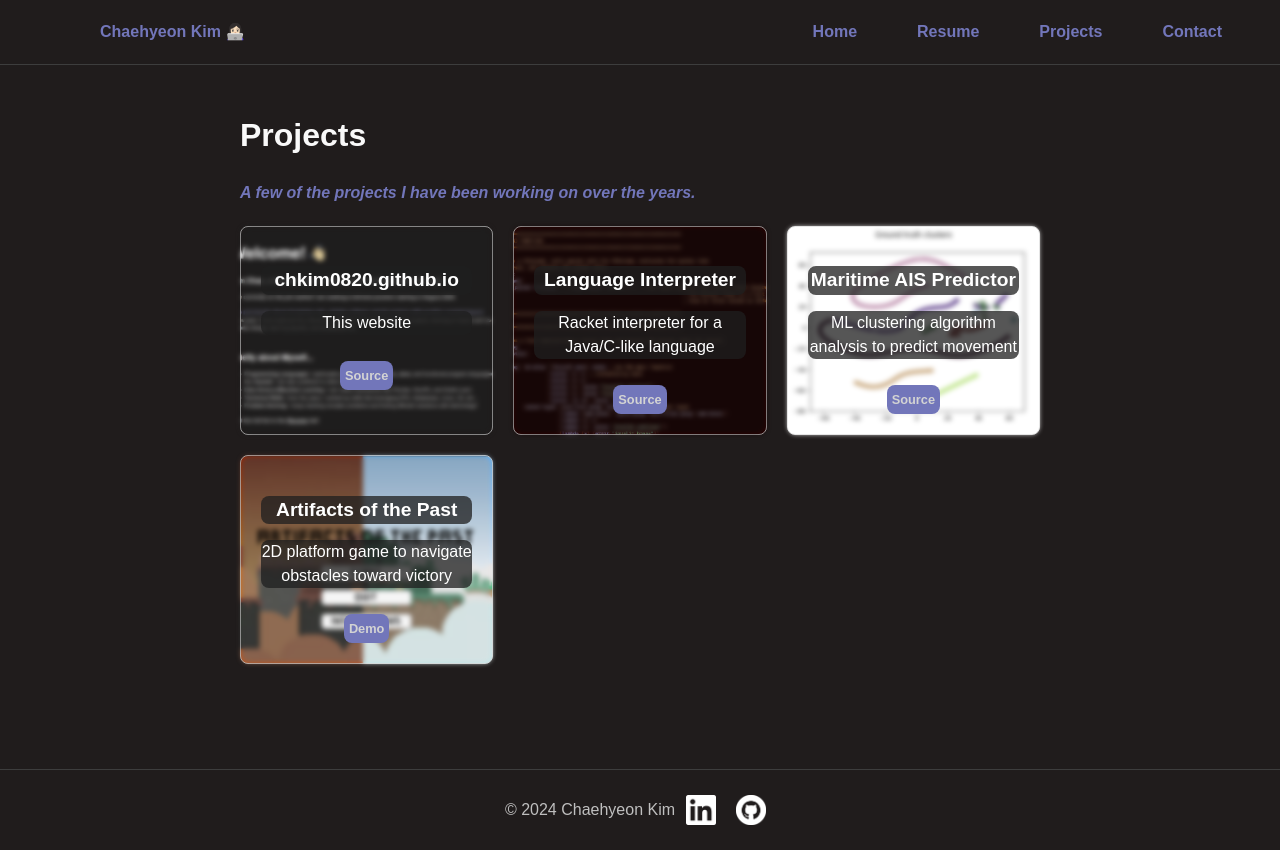
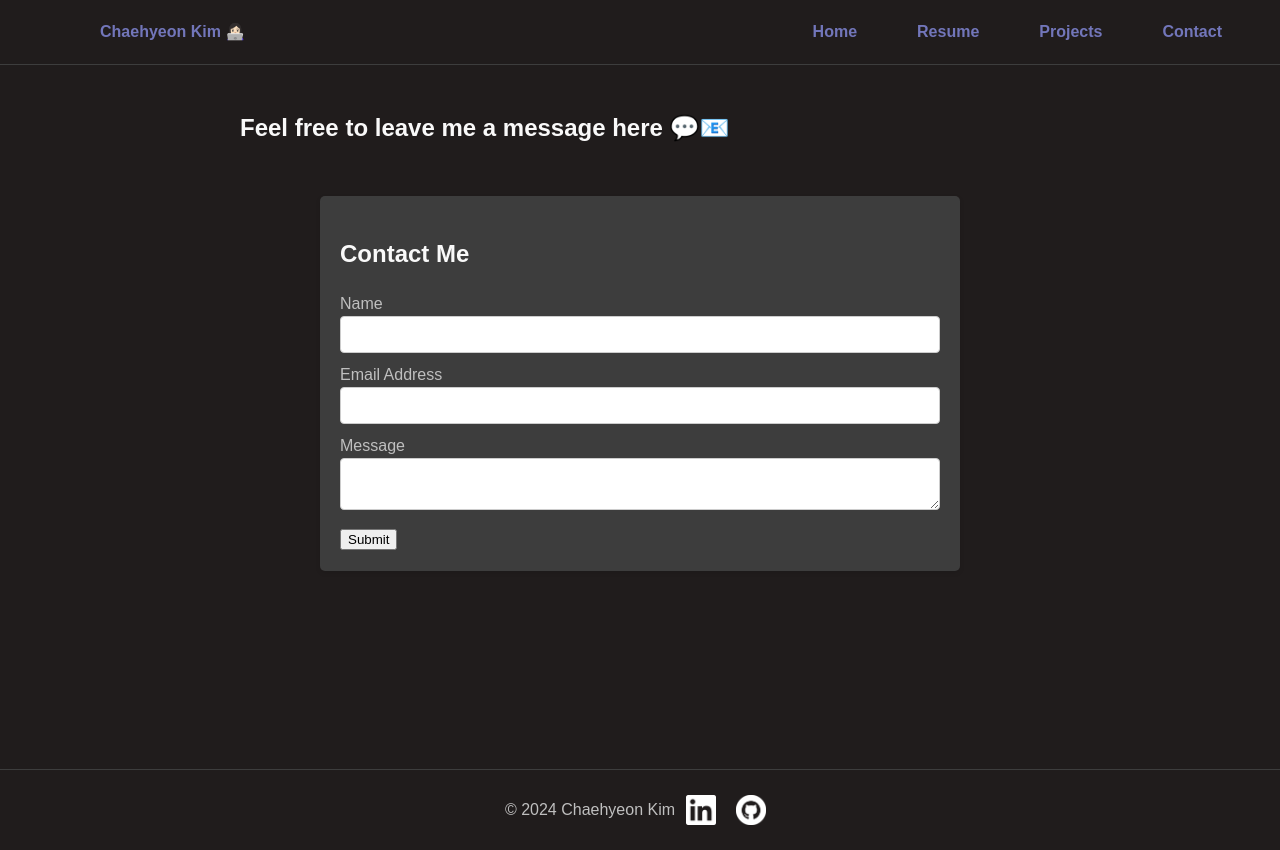
Before and after one commit to chkim0820/chkim0820.github.io, a React (Create React App) app in the folder personal-site/: page /#/contact in a window 1280 px wide. Before the commit this address led to /#/projects. Built offline with nearby package versions, Linux system fonts and the light colour scheme.

Commit message:
minor updates

```diff
--- a/personal-site/src/App.js
+++ b/personal-site/src/App.js
@@ -34,9 +34,8 @@
         <h4 style={{fontStyle: 'italic'}}>I am currently on the job market! I am seeking a full-time position starting in August 2025.
         </h4>
         <p>
-          <text style={{color: '#7276ba', fontWeight: 'bold'}}>I am passionate about designing safe, reliable software and AI systems with positive societal impact.</text>
-          <br /> In the past, I have explored this interest by engaging in fascinating research projects,
-          working on topics such as climate change, learning equality, and accessible UIs.
+          <text style={{color: '#7276ba', fontWeight: 'bold'}}>I am passionate about designing safe, reliable software and AI systems with positive social impact.</text>
+          <br /> So far, I have explored this interest by engaging in fascinating interdisciplinary research projects, working on topics like climate change, learning equality, and accessible UIs.
         </p>
 
         <br />
@@ -45,13 +44,13 @@
             <li><strong>Programming Languages</strong>: I particularly enjoy coding in <b>Python, Java</b>, and functional program languages like <b>Haskell</b>. I am also proficient in other languages.</li>
             <li><strong>Data Science/Machine Learning</strong>: I can utilize frameworks like Pandas, NumPy, and Scikit-Learn.</li>
             <li><strong>Technical Skills</strong>: Over the years, I picked up skills like leveraging APIs, Databases, Linux, Git, etc... </li>
-            <li><strong>Problem-Solving</strong>: I enjoy tackling complex problems and finding efficient solutions with technology!</li>
+            <li><strong>Problem-Solving</strong>: I enjoy tackling complex problems and finding efficient solutions with computing!</li>
         </ul>
-        <h4>Find the full list in the <Link to="/resume">Resume</Link> tab!</h4>
+        <h4>Find the full list of skills and experience in the <Link to="/resume">Resume</Link> tab.</h4>
 
         <br />
         <h2>Looking Forward</h2>
-        <p>I'm always excited to apply my skills in dynamic and challenging environments and contribute to buliding innovative technological solutions, furthering my growth as a computer scientist.</p>
+        <p>I'm always excited to apply my skills in dynamic and challenging environments and contribute to building innovative technological solutions, furthering my growth as a computer scientist.</p>
 
         <h4 style={{ fontSize: '1.1em' }}><br></br><em>Connect with me on
             &nbsp;<a href="https://www.linkedin.com/in/chkim0820/" target="_blank" rel="noopener noreferrer">LinkedIn</a>&nbsp;
--- a/personal-site/src/components/contact.js
+++ b/personal-site/src/components/contact.js
@@ -87,7 +87,7 @@
         </nav>
       </header>
       <main>
-        <h1>Feel free to leave me a message here 💬📧</h1>
+        <h2>Feel free to leave me a message here 💬📧</h2>
         <div className="container">
           <h2>Contact Me</h2>
           <ContactForm />
--- a/personal-site/src/components/projects.js
+++ b/personal-site/src/components/projects.js
@@ -44,12 +44,12 @@
                 </div>
                 <div class="grid-item project3">
                     <h3 class="project-name">Maritime AIS Predictor</h3>
-                    <p class="description">ML clustering algorithm analysis to predict movement</p>
+                    <p class="description">ML clustering algorithm to predict vessel movement</p>
                     <a href="https://github.com/chkim0820/Intro_to_ML/tree/main/Case_Study_2" class="project-link" target="_blank">Source</a>
                 </div>
                 <div class="grid-item project4">
                     <h3 class="project-name">Artifacts of the Past</h3>
-                    <p class="description">2D platform game to navigate obstacles toward victory</p>
+                    <p class="description">A 2D platformer where you navigate obstacles</p>
                     <a href="https://ecse-csds290.itch.io/artifacts-of-the-past-2023-team-7" class="project-link" target="_blank">Demo</a>
                 </div>
                 {/* <div class="grid-item">
```
